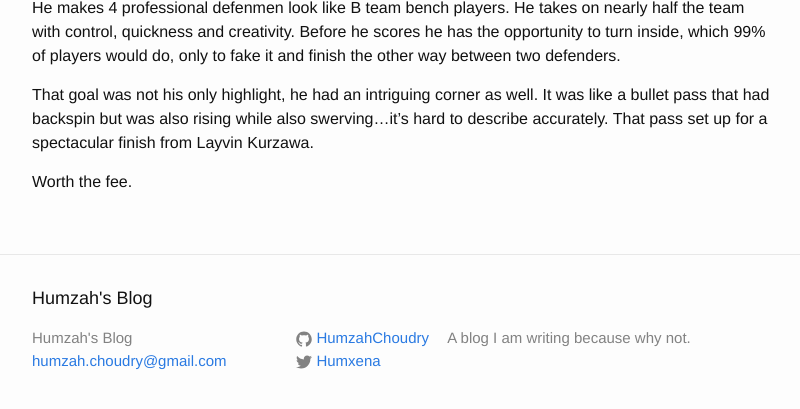
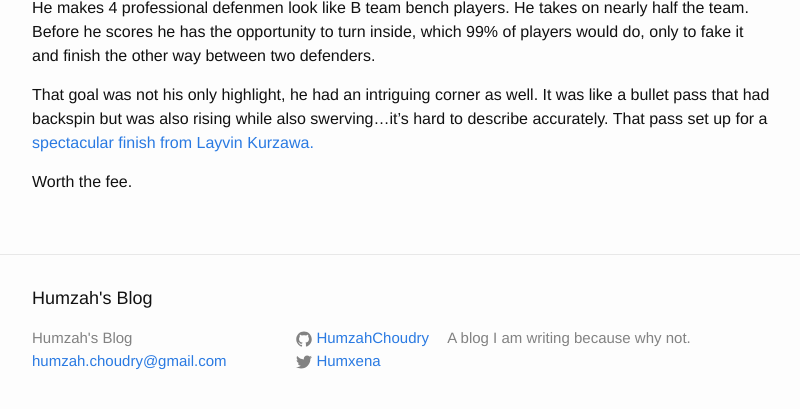
Before and after one commit to HumzahChoudry/HumzahChoudry.github.io, a Jekyll site: the page built from _posts/2017-08-21-Neymars-AND1-highlight-tape-begins.markdown, in a window 1280 px wide, cut to the strip 812-1244 px from the top of the page. Shown: the top 409 px of the strip, without its empty margins (238-1038 px from the left). Built offline with Jekyll 4.4.1, drawn with Linux system fonts in a browser that asks for light colours; our own code applies the rules of GitHub Pages for plain Markdown files.

Commit message:
Update 2017-08-21-Neymars-AND1-highlight-tape-begins.markdown

```diff
--- a/_posts/2017-08-21-Neymars-AND1-highlight-tape-begins.markdown
+++ b/_posts/2017-08-21-Neymars-AND1-highlight-tape-begins.markdown
@@ -5,8 +5,9 @@ The french league hasn't seen this kind of talent and the defenses are not ready
 
 <div style="width: 100%; height: 0px; position: relative; padding-bottom: 56.250%;"><iframe src="https://streamable.com/s/0jddt/xckqow" frameborder="0" width="100%" height="100%" allowfullscreen style="width: 100%; height: 100%; position: absolute;"></iframe></div>
 
-He makes 4 professional defenmen look like B team bench players. He takes on nearly half the team with control, quickness and creativity. Before he scores he has the opportunity to turn inside, which 99% of players would do, only to fake it and finish the other way between two defenders.
+He makes 4 professional defenmen look like B team bench players. He takes on nearly half the team. Before he scores he has the opportunity to turn inside, which 99% of players would do, only to fake it and finish the other way between two defenders.
 
-That goal was not his only highlight, he had an intriguing corner as well. It was like a bullet pass that had backspin but was also rising while also swerving...it's hard to describe accurately. That pass set up for a spectacular finish from Layvin Kurzawa.
+That goal was not his only highlight, he had an intriguing corner as well. It was like a bullet pass that had backspin but was also rising while also swerving...it's hard to describe accurately. That pass set up for a <a href="https://www.youtube.com/watch?v=vbeeqNPBiWU">spectacular finish from Layvin Kurzawa.</a>
+
 
 Worth the fee.
```
